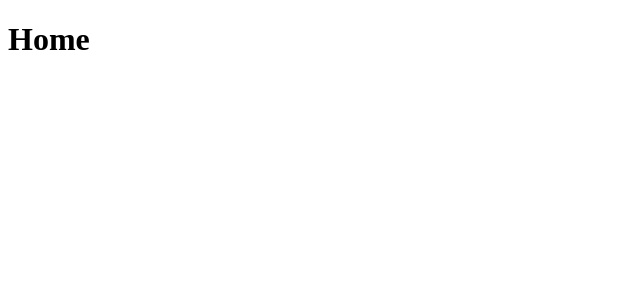
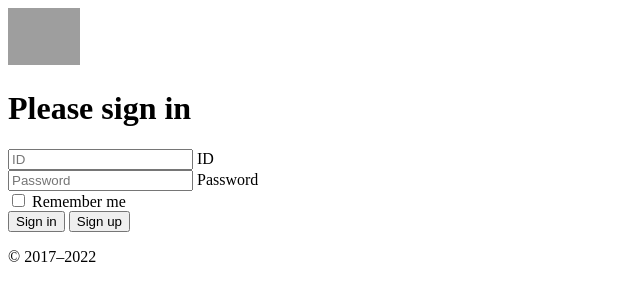
Before and after one commit to wkdrnsms00/Goorm-pj, a Flask app: page / in a window 1280 px wide. Shown: the top 301 px of the page, without its empty margins (0-640 px from the left). Run offline with Flask 2, Linux system fonts and the light colour scheme; grey boxes are pictures that could not be loaded.

Commit message:
index.html update

```diff
--- a/templates/index.html
+++ b/templates/index.html
@@ -7,7 +7,28 @@
 </head>
 
 <body>
-    <h1>Home</h1>
+    <form>
+        <img class="mb-4" src="/docs/5.1/assets/brand/bootstrap-logo.svg" alt="" width="72" height="57">
+        <h1 class="h3 mb-3 fw-normal">Please sign in</h1>
+
+        <div class="form-floating">
+            <input type="email" class="form-control" id="floatingInput" placeholder="ID">
+            <label for="floatingInput">ID</label>
+        </div>
+        <div class="form-floating">
+            <input type="password" class="form-control" id="floatingPassword" placeholder="Password">
+            <label for="floatingPassword">Password</label>
+        </div>
+
+        <div class="checkbox mb-3">
+            <label>
+            <input type="checkbox" value="remember-me"> Remember me
+          </label>
+        </div>
+        <button class="w-100 btn btn-lg btn-primary" type="submit">Sign in</button>
+        <button class="w-100 btn btn-lg btn-primary" type="submit">Sign up</button>
+        <p class="mt-5 mb-3 text-muted">© 2017–2022</p>
+    </form>
 </body>
 
 </html>
```
